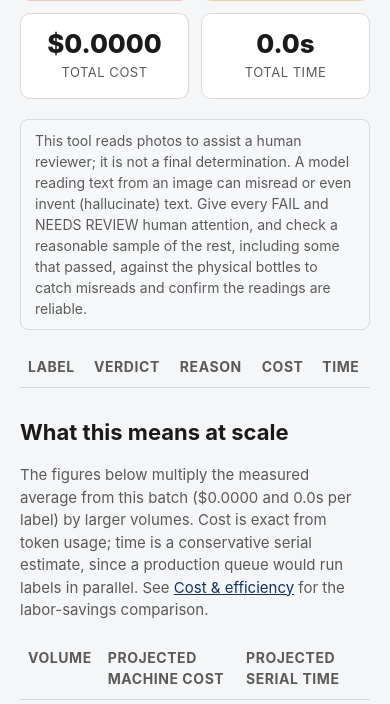
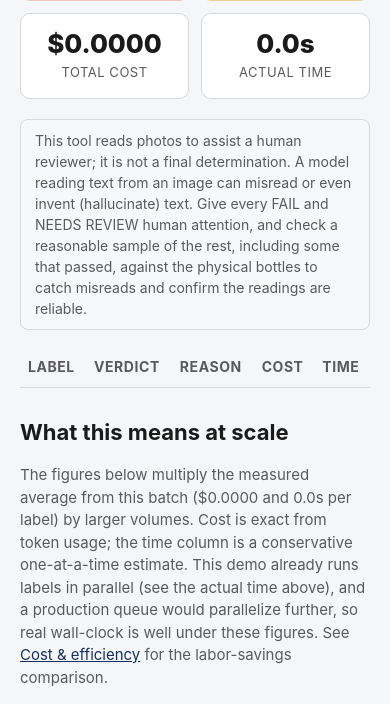
Before and after one commit to Hvoegeli/ttb-label-verifier, a FastAPI app: template app/templates/batch_result.html in a window 390 px wide. Shown: the part 379-1083 px from the top of the page. Run offline with FastAPI, Linux system fonts and the light colour scheme; the template is opened without the code that fills it, so the values that code supplies are empty; some libraries are stand-ins or nearby versions.

Commit message:
Run batch labels concurrently and raise the cap
The batch route processed labels one at a time, so 25 labels took ~95s
(each ~3.8s, almost all of it waiting on the model). Now each label's
network-bound model call runs in a bounded thread pool, so they overlap.

- BATCH_CONCURRENCY (default 8) controls how many read at once; expect
  roughly an 8-fold cut in wall-clock. Images are normalized first, then
  the slow calls fan out; gather preserves order so rows map to filenames.
- MAX_BATCH raised 25 -> 50. A single web request can't safely hold 200-300
  labels open (timeout), so true peak volume stays the documented background-
  queue path; 50 keeps the in-request demo responsive.
- Result page shows actual wall-clock next to the one-at-a-time equivalent.
- costs.record serializes its append under a lock so concurrent workers
  cannot interleave a metrics line.
- Tests: order-dependent fakes made concurrency-safe (itertools.count);
  added a deterministic concurrency-overlap proof and an above-old-cap test.

212 tests pass.

Co-Authored-By: Claude Opus 4.8 (1M context) <noreply@anthropic.com>

```diff
--- a/app/costs.py
+++ b/app/costs.py
@@ -11,6 +11,7 @@ efficiency reviewer should be able to audit line by line.
 """
 import json
 import os
+import threading
 from datetime import datetime, timezone
 from pathlib import Path
 
@@ -24,6 +25,9 @@ PRICING = {
 
 # Where the append-only metrics log lives. Gitignored runtime data.
 METRICS_PATH = Path(os.getenv("METRICS_PATH") or "metrics/usage.jsonl")
+
+# Serializes appends so concurrent batch workers can't interleave a line.
+_WRITE_LOCK = threading.Lock()
 
 
 def cost_usd(model: str, input_tokens: int, output_tokens: int) -> float:
@@ -50,9 +54,11 @@ def record(model: str, input_tokens: int, output_tokens: int, cost_usd: float, l
         "verdict": verdict,
     }
     try:
-        METRICS_PATH.parent.mkdir(parents=True, exist_ok=True)
-        with METRICS_PATH.open("a", encoding="utf-8") as fh:
-            fh.write(json.dumps(rec) + "\n")
+        line = json.dumps(rec) + "\n"
+        with _WRITE_LOCK:
+            METRICS_PATH.parent.mkdir(parents=True, exist_ok=True)
+            with METRICS_PATH.open("a", encoding="utf-8") as fh:
+                fh.write(line)
     except OSError:
         # Metrics must never take down a verification. Silently skip if unwritable.
         pass
--- a/app/main.py
+++ b/app/main.py
@@ -10,8 +10,10 @@ Extraction (Task Group 3) and the rule engine (Task Group 4) are not wired in
 yet. Until they are, /verify validates and normalizes the image and renders the
 result skeleton with a clear "pending" notice, so the app runs end to end today.
 """
+import asyncio
 import base64
 import time
+from concurrent.futures import ThreadPoolExecutor
 from pathlib import Path
 
 from fastapi import FastAPI, File, Form, Request, UploadFile
@@ -436,24 +438,46 @@ async def batch_verify(
             "the labels would run on a background queue; see the note on the batch page."
         )
 
-    rows = []
+    # Normalize all images first (fast, local CPU work). Defer the slow per-label
+    # model calls so they can run concurrently below. An unreadable file is held as
+    # an error and becomes a NEEDS REVIEW row, never aborting the run.
+    prepared = []
     for f in files:
         try:
             jpeg = await _validate_and_normalize(f)
+            prepared.append({"filename": f.filename, "jpeg": jpeg, "error": None})
         except ImageValidationError as exc:
+            prepared.append({"filename": f.filename, "jpeg": None, "error": str(exc)})
+
+    # Read the labels concurrently. Each label is one network-bound model call, so
+    # overlapping them cuts batch wall-clock by roughly BATCH_CONCURRENCY-fold. The
+    # per-label cost and latency recorded inside _run_pipeline are per-label and
+    # unchanged, so the measured efficiency figures stay honest; only the total
+    # wall-clock shrinks. gather preserves order, so rows still map to filenames.
+    loop = asyncio.get_running_loop()
+    wall_start = time.perf_counter()
+    with ThreadPoolExecutor(max_workers=settings.batch_concurrency) as pool:
+        async def _process(item):
+            if item["jpeg"] is None:
+                return None
+            return await loop.run_in_executor(pool, _run_pipeline, [item["jpeg"]], beverage)
+        pipes = await asyncio.gather(*(_process(item) for item in prepared))
+    wall_clock_seconds = time.perf_counter() - wall_start
+
+    rows = []
+    for item, pipe in zip(prepared, pipes):
+        if item["error"] is not None:
             rows.append({
-                "filename": f.filename,
+                "filename": item["filename"],
                 "overall": "NEEDS REVIEW",
-                "reason": str(exc),
+                "reason": item["error"],
                 "cost_usd": None,
                 "processing_ms": 0.0,
             })
             continue
-
-        pipe = _run_pipeline([jpeg], beverage)
         reason = pipe["note"] or _summarize_outcomes(pipe["outcomes"]) or "All mandatory checks passed."
         rows.append({
-            "filename": f.filename,
+            "filename": item["filename"],
             "overall": pipe["overall"],
             "reason": reason,
             "cost_usd": pipe["cost_usd"],
@@ -488,6 +512,9 @@ async def batch_verify(
         "total_seconds": total_ms / 1000,
         "avg_cost": avg_cost,
         "avg_seconds": avg_seconds,
+        # Actual elapsed time for the whole batch. Because labels run concurrently,
+        # this is much less than total_seconds (the one-at-a-time equivalent).
+        "wall_clock_seconds": wall_clock_seconds,
         "projections": projections,
     }
     return templates.TemplateResponse(
--- a/app/templates/batch_result.html
+++ b/app/templates/batch_result.html
@@ -27,8 +27,8 @@
     <span class="summary-label">total cost</span>
   </div>
   <div class="summary-stat">
-    <span class="summary-num">{{ '%.1f' % summary.total_seconds }}s</span>
-    <span class="summary-label">total time</span>
+    <span class="summary-num">{{ '%.1f' % summary.wall_clock_seconds }}s</span>
+    <span class="summary-label">actual time{% if summary.total_seconds > summary.wall_clock_seconds + 0.05 %} ({{ '%.0f' % summary.total_seconds }}s one at a time){% endif %}</span>
   </div>
 </div>
 
@@ -55,8 +55,10 @@
   <h2>What this means at scale</h2>
   <p class="muted">The figures below multiply the measured average from this batch
     (${{ '%.4f' % summary.avg_cost }} and {{ '%.1f' % summary.avg_seconds }}s per label)
-    by larger volumes. Cost is exact from token usage; time is a conservative
-    serial estimate, since a production queue would run labels in parallel. See
+    by larger volumes. Cost is exact from token usage; the time column is a
+    conservative one-at-a-time estimate. This demo already runs labels in parallel
+    (see the actual time above), and a production queue would parallelize further,
+    so real wall-clock is well under these figures. See
     <a href="/stats">Cost &amp; efficiency</a> for the labor-savings comparison.</p>
   <table class="fields">
     <thead>
```
Also changed, not shown: app/config.py (+11 -5 lines), tests/test_batch.py (+46 -9 lines), README.md.
